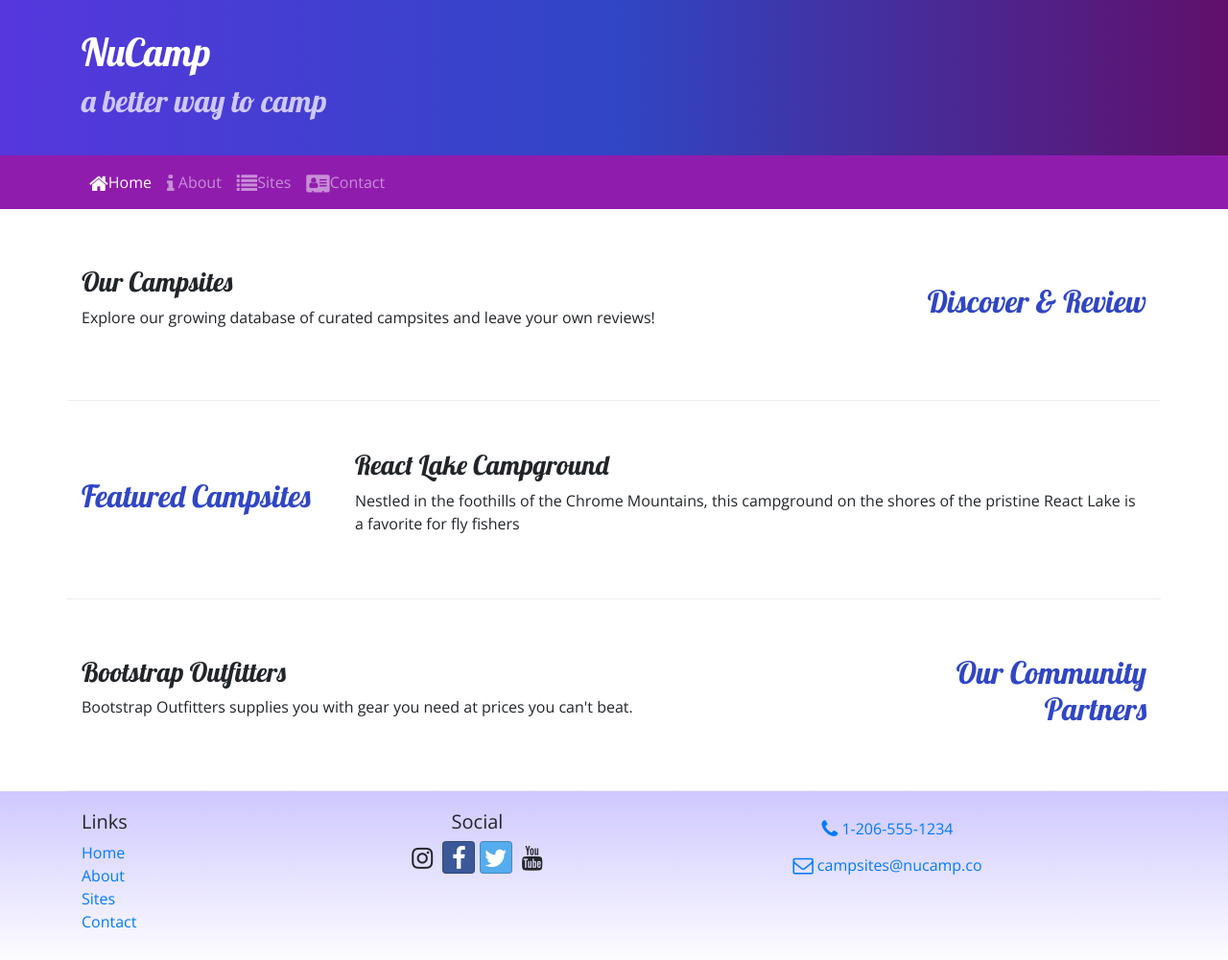
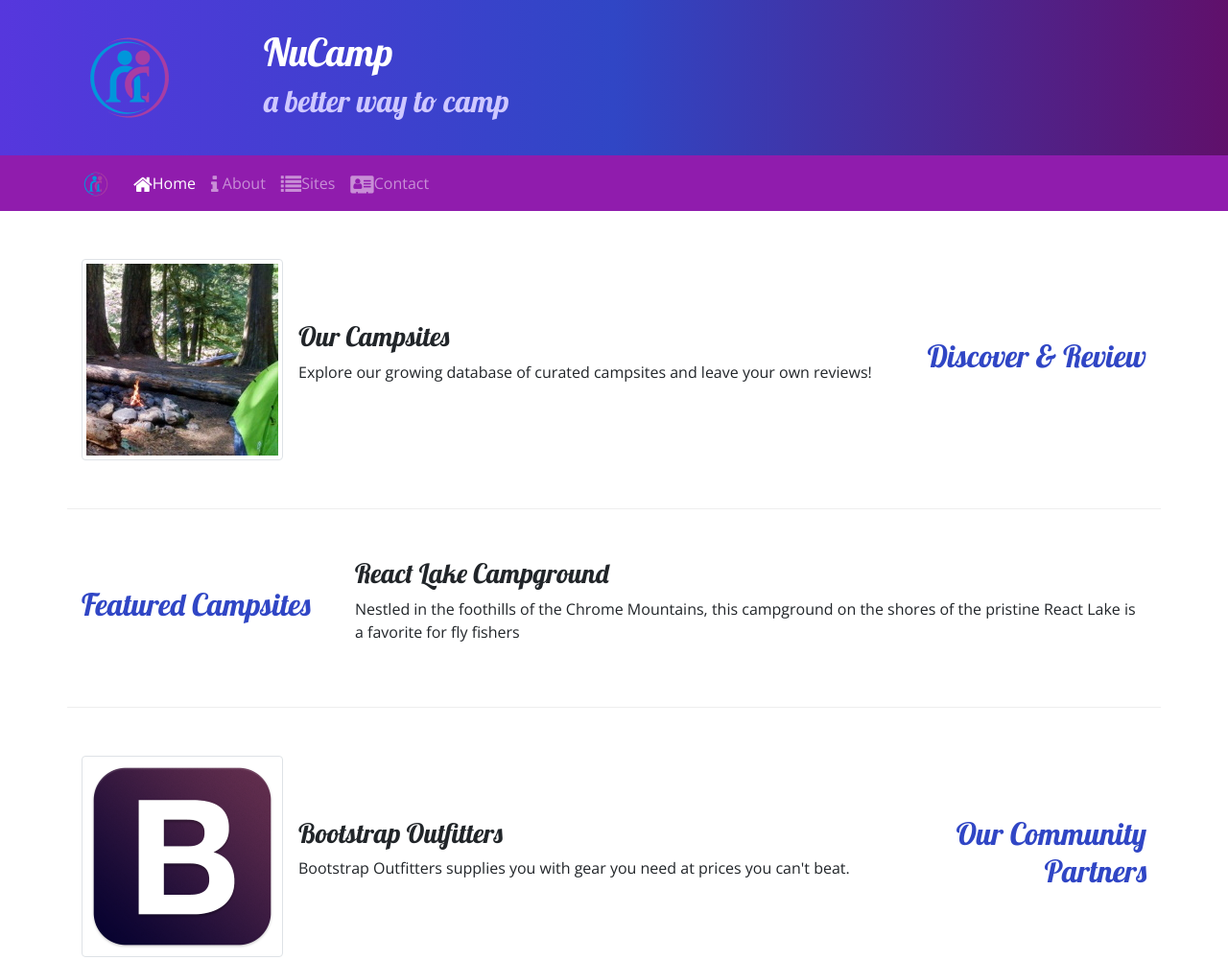
Before and after one commit to MinchaoD/nucampsite, a website: page index.html in a window 1280 px wide. Shown: the top 1001 px of the page at 96% size. Drawn offline with nearby package versions, Linux system fonts and the light colour scheme.

Commit message:
Images and Media

```diff
--- a/index.html
+++ b/index.html
@@ -19,6 +19,9 @@
     <header class="jumbotron jumbotron-fluid">
         <div class="container">
             <div class="row">
+                <div class="col-4 col-sm-3 col-md-2 align-self-center">
+                    <a href="#"><img src="img/logo.png" class="img-fluid"/></a>
+                </div>
                 <div class="col">
                     <h1> NuCamp </h1>
                     <h2> a better way to camp </h2>
@@ -29,7 +32,8 @@
 
     <nav class="navbar navbar-expand-sm navbar-dark sticky-top">
         <div class="container">
-            <button class="navbar-toggler ml-auto" type="button" data-toggle="collapse" data-target="#nucampNavbar">
+            <a class="navbar-brand" href="#"><img src="img/logo.png" height="30" width="30"/></a>
+            <button class="navbar-toggler" type="button" data-toggle="collapse" data-target="#nucampNavbar">
                 <span class="navbar-toggler-icon"></span>
             </button>
             <div class="collapse navbar-collapse" id="nucampNavbar">
@@ -52,8 +56,14 @@
                 <h2 class="text-sm-right"> Discover & Review </h2>
             </div>
             <div class="col">
-                <h3> Our Campsites </h3>
-                <p class="d-none d-sm-block"> Explore our growing database of curated campsites and leave your own reviews! </p>
+                <div class="media">
+                    <img class="d-flex mr-3 img-thumbnail" src="img/breadcrumb-trail-thumb.jpg" alt="Breadcrumb Trail"/>
+                    <div class="media-body align-self-center">
+                        <h3> Our Campsites </h3>
+                        <p class="d-none d-sm-block"> Explore our growing database of curated campsites and leave your own reviews! </p>
+
+                    </div>
+                </div>
 
             </div>
         </div>
@@ -76,8 +86,14 @@
                 <h2 class="text-sm-right"> Our Community Partners </h2>
             </div>
             <div class="col">
-                <h3> Bootstrap Outfitters</h3>
-                <p class="d-none d-sm-block"> Bootstrap Outfitters supplies you with gear you need at prices you can't beat. </p>
+                <div class="media">
+                    <img class="d-flex mr-3 img-thumbnail" src="img/bootstrap-thumb.png" alt="Bootstrap Outfitters"/>
+                    <div class="media-body align-self-center">
+                        <h3> Bootstrap Outfitters</h3>
+                        <p class="d-none d-sm-block"> Bootstrap Outfitters supplies you with gear you need at prices you can't beat. </p>
+                    </div>
+                </div>
+
 
             </div>
         </div>
```
Also changed, not shown: aboutus.html (+5 -1 lines), contactus.html (+7 -3 lines), img/bootstrap-thumb.png (added), img/breadcrumb-trail-thumb.jpg (added), img/breadcrumb-trail.jpg (added), img/chrome-river-thumb.jpg (added), img/chrome-river.jpg (added), img/logo.png (added), img/react-lake-thumb.jpg (added), img/react-lake.jpg (added).
